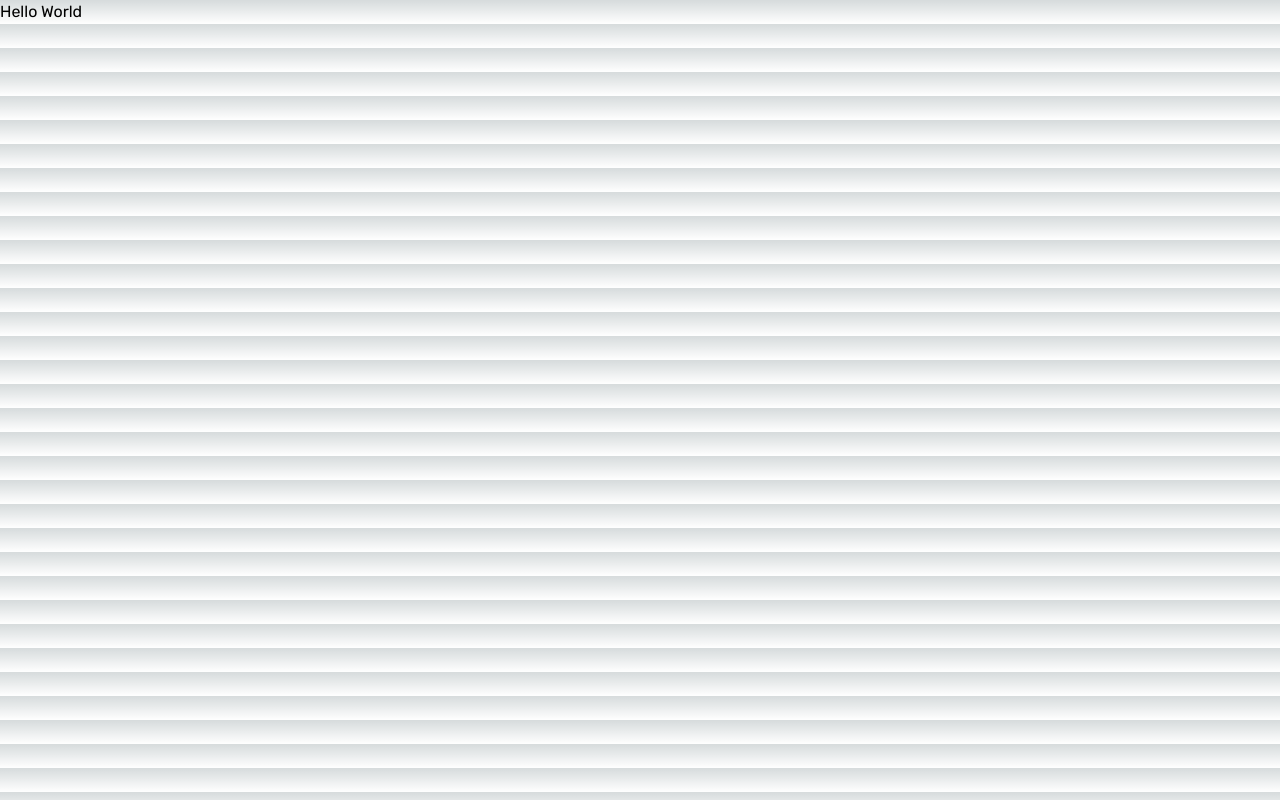
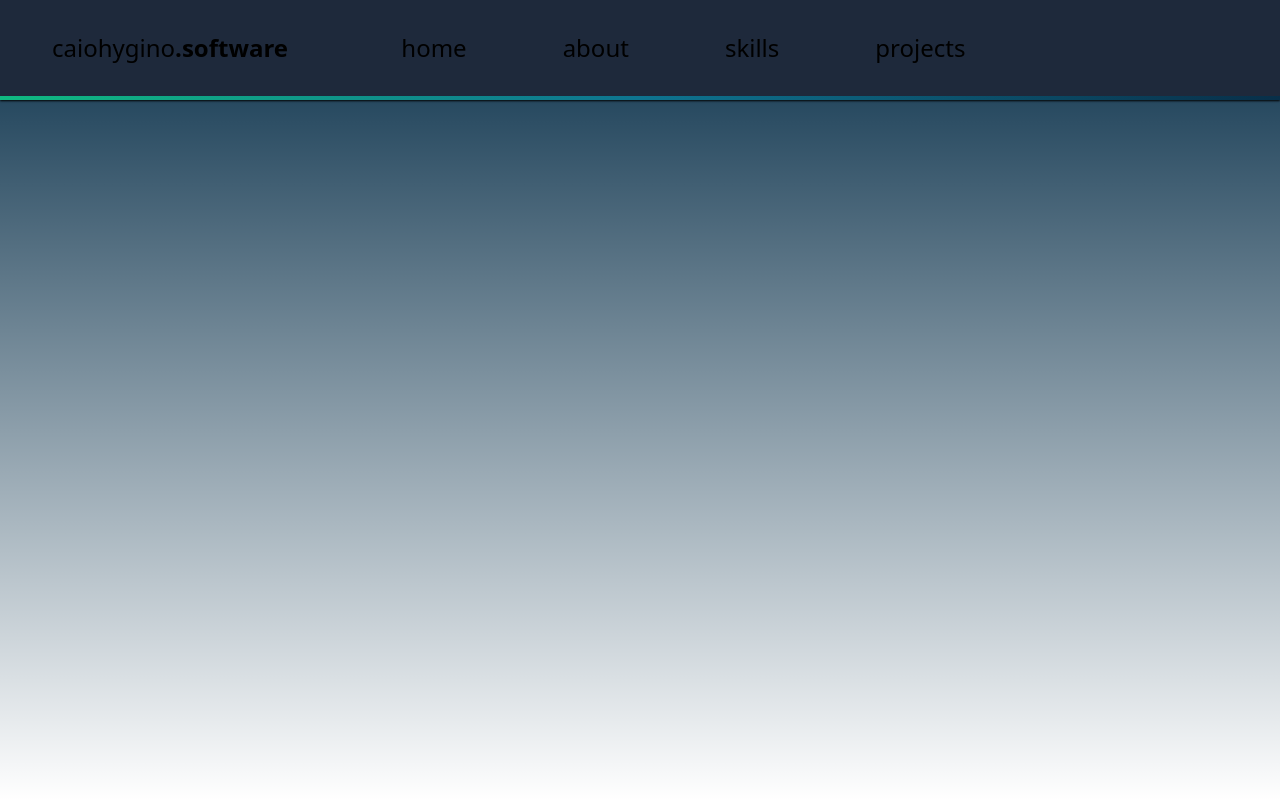
Before and after one commit to CaioHPerlin/caiohygino.software, a Next.js app: page / in a window 1280 px wide. Built offline with nearby package versions, Linux system fonts and the light colour scheme.

Commit message:
feat: implement navbar, mobile menu still missing

```diff
--- a/app/layout.tsx
+++ b/app/layout.tsx
@@ -1,8 +1,9 @@
 import type { Metadata } from 'next';
-import { Rubik } from 'next/font/google';
+import { Nunito } from 'next/font/google';
+import NavBar from '@/components/NavBar';
 import './globals.css';
 
-const rubik = Rubik({ subsets: ['latin'] });
+const font = Nunito({ subsets: ['latin'] });
 
 export const metadata: Metadata = {
 	title: 'Caio Hygino Software',
@@ -16,7 +17,13 @@ const RootLayout = ({
 }>) => {
 	return (
 		<html lang="en">
-			<body className={rubik.className}>{children}</body>
+			<head>
+				<script src="https://kit.fontawesome.com/8042553644.js" crossOrigin="anonymous"></script>
+			</head>
+			<body className={font.className + 'flex flex-col min-h-screen bg-sky-950'}>
+				<NavBar />
+				{children}
+			</body>
 		</html>
 	);
 };
--- a/app/page.tsx
+++ b/app/page.tsx
@@ -1,9 +1,5 @@
 const Home = () => {
-	return (
-		<main>
-			<h1>Hello World</h1>
-		</main>
-	);
+	return <main></main>;
 };
 
 export default Home;
--- /dev/null
+++ b/components/NavBar.tsx
@@ -0,0 +1,30 @@
+const NavBar = () => {
+	return (
+		<header className="text-2xl flex w-full pb-1 shadow-sm shadow-black bg-gradient-to-r from-emerald-500 via-cyan-700 to-sky-950 bg-emerald-600 border-b-indigo-600">
+			<div className="flex flex-row basis-1/5 md:hidden justify-center bg-slate-800 items-center lg:items-baseline gap-3 px-10 py-8">
+				<button className="fa-solid fa-bars"></button>
+			</div>
+			<div className="flex flex-row basis-3/5 md:basis-1/5 justify-center bg-slate-800 items-center lg:items-baseline gap-3 md:px-10 py-8">
+				<i className="fa-solid fa-laptop-code"></i>
+				<h1 className="hidden lg:block">
+					caiohygino<span className="font-bold">.software</span>
+				</h1>
+			</div>
+			<nav className="hidden md:flex flex-row basis-3/5 bg-slate-800 justify-between xl:justify-center xl:gap-24 items-center px-10 py-8">
+				<a href="#">home</a>
+				<a href="#">about</a>
+				<a href="#">skills</a>
+				<a href="#">projects</a>
+			</nav>
+			<div className="flex flex-row basis-1/5 bg-slate-800 justify-between xl:justify-end gap-2 xl:gap-12 items-end px-8 lg:px-10 py-8">
+				<a href="#" className="fa-brands fa-linkedin"></a>
+				<a href="#" className="fa-brands fa-github"></a>
+				<div className="hidden md:block">
+					<a href="#" className="fa-solid fa-envelope"></a>
+				</div>
+			</div>
+		</header>
+	);
+};
+
+export default NavBar;
```
Also changed, not shown: package.json (+6 -5 lines), .prettierrc.json (added), 2 other files (tests, documents, lock files or other folders).
